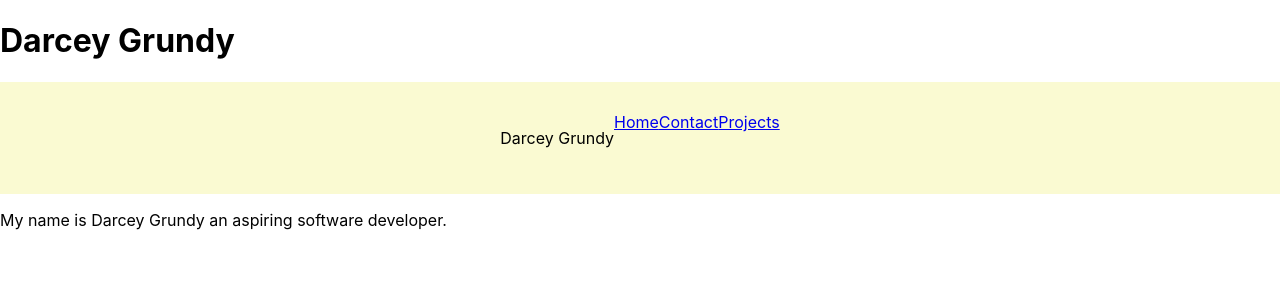
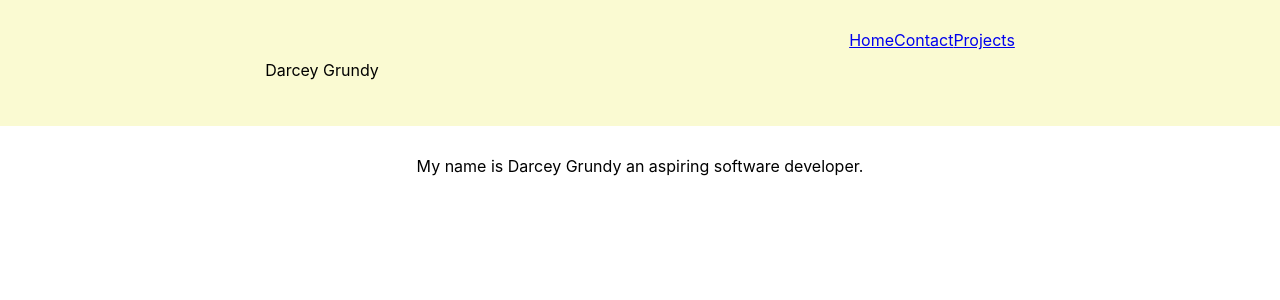
Before and after one commit to grundydarcey/UpdatedDevPortfolio, a React (Create React App) app: page / in a window 1280 px wide. Shown: the top 300 px of the page. Built offline with nearby package versions, Linux system fonts and the light colour scheme.

Commit message:
nav styling

```diff
--- a/public/index.html
+++ b/public/index.html
@@ -24,7 +24,7 @@
       work correctly both with client-side routing and a non-root public URL.
       Learn how to configure a non-root public URL by running `npm run build`.
     -->
-    <title>React App</title>
+    <title>Darcey Grundy</title>
   </head>
   <body>
     <noscript>You need to enable JavaScript to run this app.</noscript>
--- a/src/App.js
+++ b/src/App.js
@@ -8,7 +8,7 @@ import Navigation from './Navigation/navigation';
 function App() {
   return (
     <main className='App'>
-      <h1>Darcey Grundy</h1>
+
       <Navigation />
       <Route exact path='/' component={Home} />
       <Route exact path='/contact' component={Contact} />
--- a/src/Home/home.css
+++ b/src/Home/home.css
@@ -0,0 +1,4 @@
+p {
+  margin-top: 30px;
+  text-align: center;
+}
--- a/src/Home/home.js
+++ b/src/Home/home.js
@@ -1,4 +1,5 @@
 import React from 'react';
+import './home.css';
 
 export default function Home() {
   return (
--- a/src/Navigation/navigation.css
+++ b/src/Navigation/navigation.css
@@ -1,24 +1,21 @@
 .navbar {
   background-color: lightgoldenrodyellow;
-  display: flex;
+
   text-align: center;
   padding: 30px;
-  flex-direction: row;
-  justify-content: space-evenly;
 
 }
 
 .navlinks {
   display: flex;
-
+  flex-direction: row;
+  justify-content: space-around;
 }
 
+
 .lefthalf {
-  display: flex;
-  flex-basis: 2;
 }
 
 .righthalf {
-  display: flex;
-
+  flex-direction: row;
 }
```
